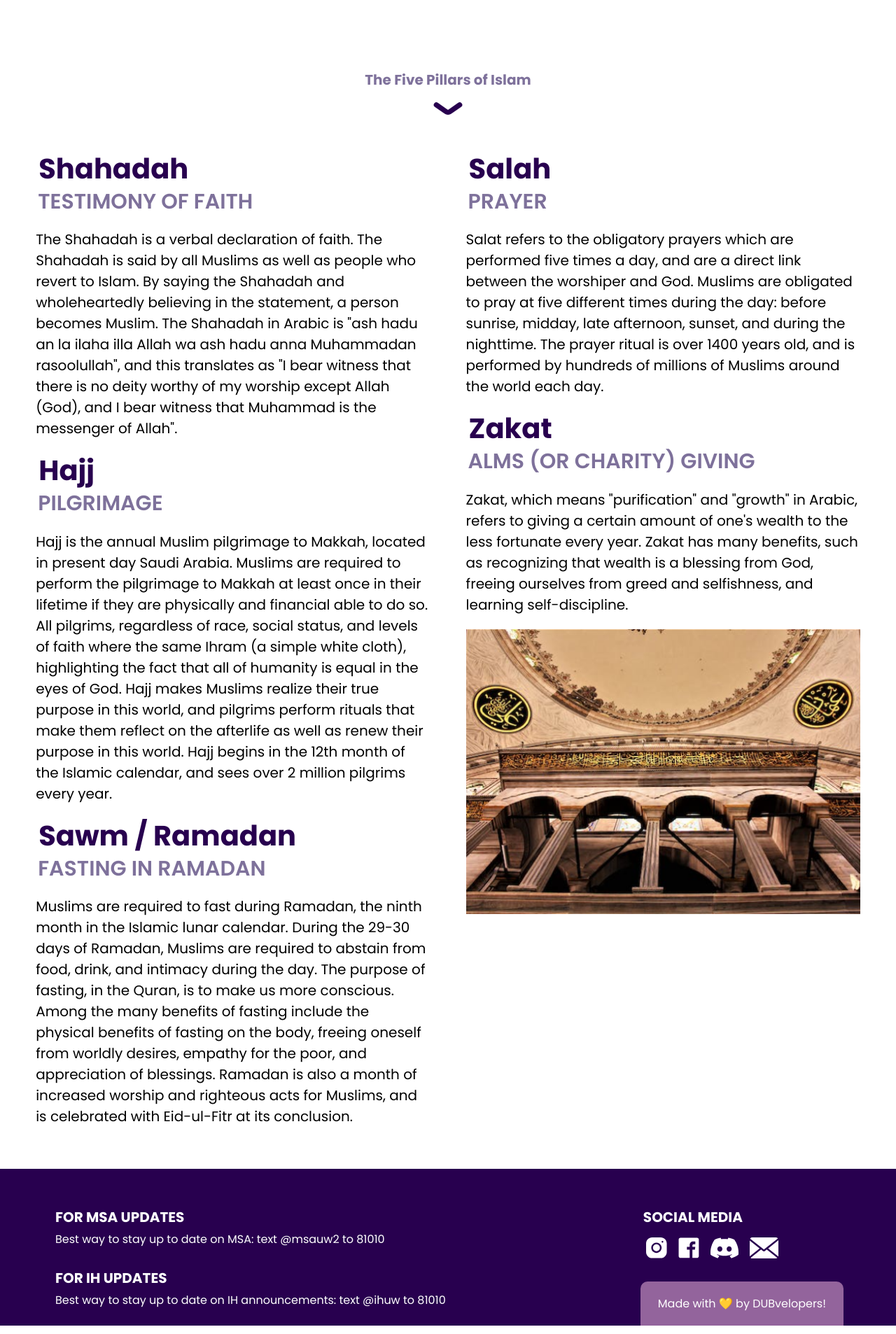
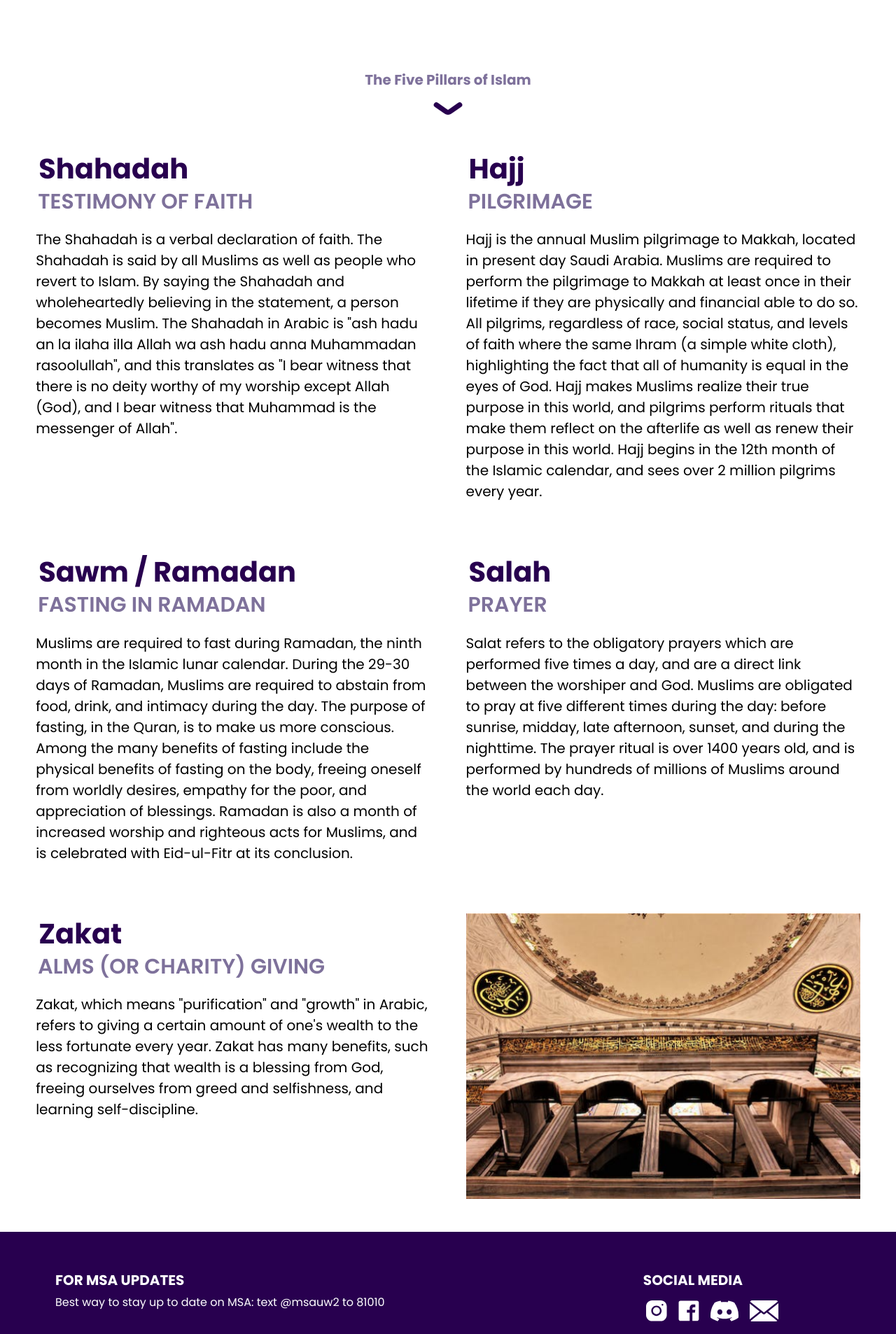
Before and after one commit to webimpactuw/muslim-student-assoc, a React (Create React App) app in the folder msa-react/: page /about/islam in a window 1280 px wide. Shown: the part 1270-3176 px from the top of the page at 70% size. Built offline with nearby package versions, Linux system fonts and the light colour scheme.

Commit message:
stricter grid islam tenets

```diff
--- a/msa-react/src/pages/about/islam.js
+++ b/msa-react/src/pages/about/islam.js
@@ -25,9 +25,13 @@ function Islam() {
                     <h2>Shahadah</h2>
                     <h3>TESTIMONY OF FAITH</h3>
                     <p>The Shahadah is a verbal declaration of faith. The Shahadah is said by all Muslims as well as people who revert to Islam. By saying the Shahadah and wholeheartedly believing in the statement, a person becomes Muslim. The Shahadah in Arabic is "ash hadu an la ilaha illa Allah wa ash hadu anna Muhammadan rasoolullah", and this translates as "I bear witness that there is no deity worthy of my worship except Allah (God), and I bear witness that Muhammad is the messenger of Allah".</p>
+                </div>
+                <div>
                     <h2>Hajj</h2>
                     <h3>PILGRIMAGE</h3>
                     <p>Hajj is the annual Muslim pilgrimage to Makkah, located in present day Saudi Arabia. Muslims are required to perform the pilgrimage to Makkah at least once in their lifetime if they are physically and financial able to do so. All pilgrims, regardless of race, social status, and levels of faith where the same Ihram (a simple white cloth), highlighting the fact that all of humanity is equal in the eyes of God. Hajj makes Muslims realize their true purpose in this world, and pilgrims perform rituals that make them reflect on the afterlife as well as renew their purpose in this world. Hajj begins in the 12th month of the Islamic calendar, and sees over 2 million pilgrims every year.</p>
+                </div>
+                <div>
                     <h2>Sawm / Ramadan</h2>
                     <h3>FASTING IN RAMADAN</h3>
                     <p>Muslims are required to fast during Ramadan, the ninth month in the Islamic lunar calendar. During the 29-30 days of Ramadan, Muslims are required to abstain from food, drink, and intimacy during the day. The purpose of fasting, in the Quran, is to make us more conscious. Among the many benefits of fasting include the physical benefits of fasting on the body, freeing oneself from worldly desires, empathy for the poor, and appreciation of blessings. Ramadan is also a month of increased worship and righteous acts for Muslims, and is celebrated with Eid-ul-Fitr at its conclusion.</p>
@@ -36,9 +40,13 @@ function Islam() {
                     <h2>Salah</h2>
                     <h3>PRAYER</h3>
                     <p>Salat refers to the obligatory prayers which are performed five times a day, and are a direct link between the worshiper and God. Muslims are obligated to pray at five different times during the day: before sunrise, midday, late afternoon, sunset, and during the nighttime. The prayer ritual is over 1400 years old, and is performed by hundreds of millions of Muslims around the world each day.</p>
+                </div>
+                <div>
                     <h2>Zakat</h2>
                     <h3>ALMS (OR CHARITY) GIVING</h3>
                     <p>Zakat, which means "purification" and "growth" in Arabic, refers to giving a certain amount of one's wealth to the less fortunate every year. Zakat has many benefits, such as recognizing that wealth is a blessing from God, freeing ourselves from greed and selfishness, and learning self-discipline.</p>
+                    </div>
+                <div>
                     <img src={pic} style={{width: '100%'}}/>
               </div>
             </div>
```
Lines whose indentation alone changed are shown as unchanged.
